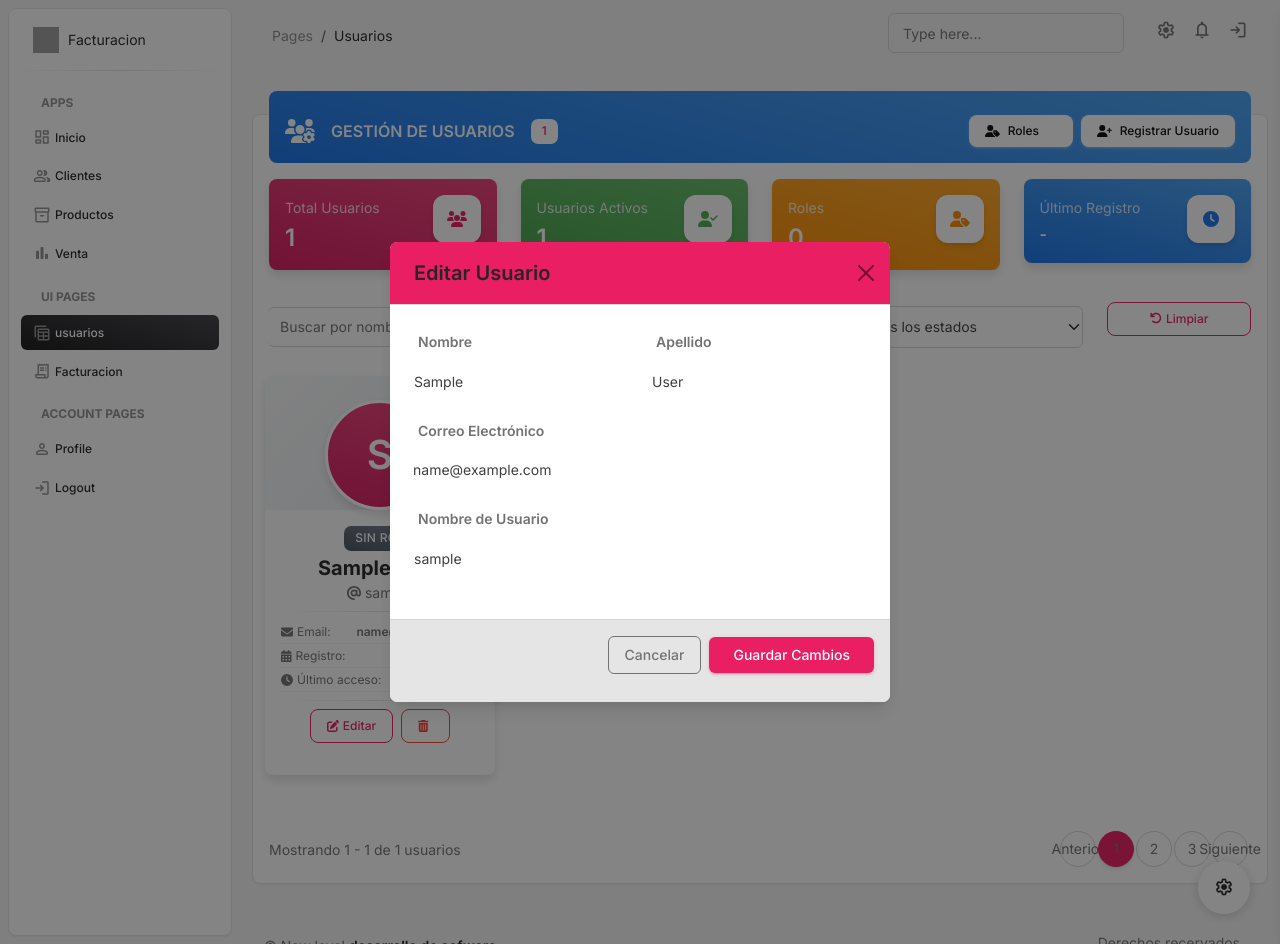
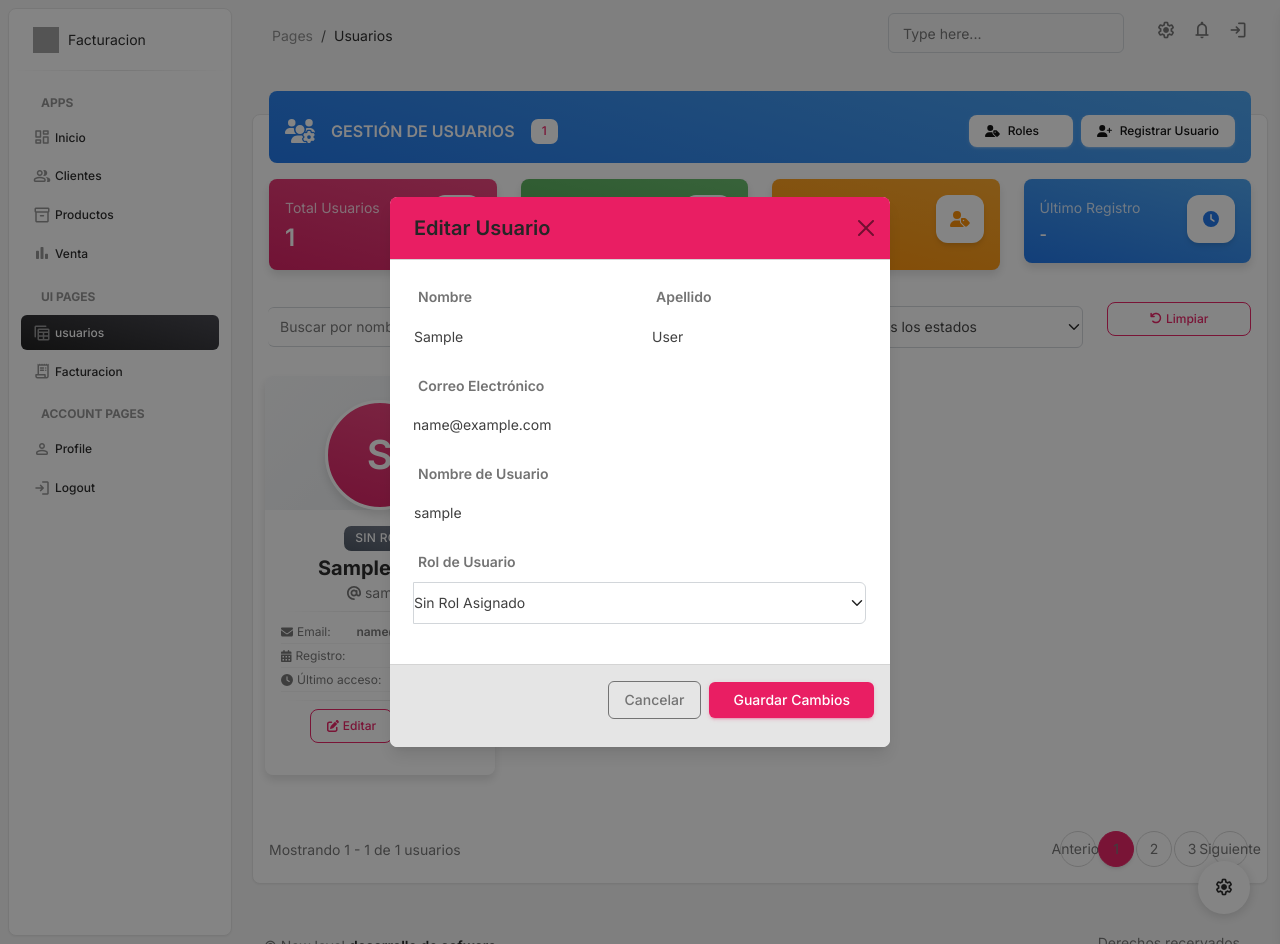
Before and after one commit to Newlevel-Developers/facturacion_web, a Django app: page /usuarios/ in a window 1280 px wide, after a click on "Editar". Run offline with Django 4.2, Linux system fonts and the light colour scheme; the visitor is signed in with stand-in values (Sample User, id 1); data comes from the database, SQL or seed files in the repository; some libraries are stand-ins or nearby versions; grey boxes are pictures that could not be loaded.

Commit message:
agregar roles a usuarios

```diff
--- a/facturacion/models/__init__.py
+++ b/facturacion/models/__init__.py
@@ -1,3 +1,5 @@
 from .client import tipo_documnento, Cliente
 from .product import Categoria, Producto
 from .invoices import Factura, DetalleFactura
+from .ingesroStock import IngresoStock
+from .provider import Proveedor
--- a/facturacion/templates/modales/editar_user.html
+++ b/facturacion/templates/modales/editar_user.html
@@ -34,6 +34,23 @@
             <label class="form-label fw-bold">Nombre de Usuario</label>
             <input type="text" name="username" class="form-control" value="{{ usuario.username }}" required>
           </div>
+
+          <!-- Selector de Rol para la Edición (Marca automáticamente el rol actual del usuario) -->
+          <div class="mb-3">
+            <label class="form-label fw-bold">Rol de Usuario</label>
+            <div class="input-group">
+              <span class="input-group-text"><i class="bi bi-shield-lock"></i></span>
+              <select name="role_id" class="form-select">
+                <option value="">Sin Rol Asignado</option>
+                {% for rol in roles %}
+                  <option value="{{ rol.id }}" {% if rol in usuario.groups.all %}selected{% endif %}>
+                    {{ rol.name }}
+                  </option>
+                {% endfor %}
+              </select>
+            </div>
+          </div>
+
         </div>
 
         <div class="modal-footer bg-light">
--- a/facturacion/templates/modales/registrar_user.html
+++ b/facturacion/templates/modales/registrar_user.html
@@ -36,6 +36,20 @@
             <input type="text" name="username" class="form-control" id="username" placeholder="juanp88" required>
           </div>
 
+          <!-- Selector de Rol para el Registro -->
+          <div class="mb-3">
+            <label for="role" class="form-label fw-bold">Rol de Usuario</label>
+            <div class="input-group">
+              <span class="input-group-text"><i class="bi bi-shield-lock"></i></span>
+              <select name="role_id" id="role" class="form-select" required>
+                <option value="" selected disabled>Selecciona un rol...</option>
+                {% for rol in roles %}
+                  <option value="{{ rol.id }}">{{ rol.name }}</option>
+                {% endfor %}
+              </select>
+            </div>
+          </div>
+
           <div class="mb-3">
             <label for="password" class="form-label fw-bold">Contraseña</label>
             <div class="input-group">
--- a/facturacion/templates/pages/usuarios.html
+++ b/facturacion/templates/pages/usuarios.html
@@ -195,7 +195,7 @@
                         <span class="badge bg-gradient-danger">Admin</span>
                       {% elif usuario.groups.first.name == 'Vendedor' %}
                         <span class="badge bg-gradient-success">Vendedor</span>
-                      elif usuario.groups.first.name == 'Cliente' %}
+                      {% elif usuario.groups.first.name == 'Cliente' %}
                         <span class="badge bg-gradient-info">Cliente</span>
                       {% else %}
                         <span class="badge bg-gradient-secondary">{{ usuario.groups.first.name|default:"Sin Rol" }}</span>
--- a/facturacion/views/users.py
+++ b/facturacion/views/users.py
@@ -32,24 +32,46 @@ def registrar_usuario(request):
         username = request.POST.get('username')
         password = request.POST.get('password')
 
-        if not username or not email or not password or not first_name or not last_name:
-            print("All fields are required!")
-            return redirect('/index')
+        # Obtenemos los IDs o el ID del rol/grupo seleccionado desde el formulario
+        # Se usa getlist si en el HTML permites varios roles (<select multiple>)
+        # o get si es un select de un solo rol.
+        role_id = request.POST.get('role_id')
+
+        if not all([username, email, password, first_name, last_name]):
+            messages.error(request, "Todos los campos son obligatorios.")
+            return redirect('/usuarios')
+
         try:
-            new_user = User.objects.create_user(username=username, password=password, email=email, first_name=first_name, last_name=last_name)
-            new_user.save()
-            print('User created successfully!')
+            # 1. Crear el usuario
+            new_user = User.objects.create_user(
+                username=username,
+                password=password,
+                email=email,
+                first_name=first_name,
+                last_name=last_name
+            )
+
+            # 2. Asignar el Rol (Grupo)
+            if role_id:
+                try:
+                    rol = Group.objects.get(id=role_id)
+                    new_user.groups.add(rol)  # Agrega el grupo/rol al usuario
+                except Group.DoesNotExist:
+                    messages.warning(request, "Usuario creado, pero el rol seleccionado no existe.")
+
+            messages.success(request, '¡Usuario registrado correctamente!')
             return redirect('/usuarios')
+
         except Exception as e:
-            print(f"Error creating user: {e}")
-            return redirect('/index')
-    else:
-        print("Invalid request method!")
-        return redirect('/usuarios')
+            messages.error(request, f"Error al crear el usuario: {e}")
+            return redirect('/usuarios')
+
+    return redirect('/usuarios')
 
 def editar_usuario(request):
     if request.method == 'POST':
         user_id = request.POST.get('user_id')
+        role_id = request.POST.get('role_id')  # Captura el nuevo rol seleccionado
 
         try:
             user = User.objects.get(id=user_id)
@@ -58,23 +80,37 @@ def editar_usuario(request):
             user.email = request.POST.get('email')
             user.username = request.POST.get('username')
 
-            # Validación simple
+            # Validación
             if not all([user.first_name, user.last_name, user.email, user.username]):
                 messages.error(request, "Todos los campos son obligatorios.")
-                return redirect('/tables')
+                return redirect('/usuarios')
 
+            # 1. Guardar cambios básicos del usuario
             user.save()
-            messages.success(request, '¡Usuario actualizado correctamente!')
-            return redirect('/tables')
+
+            # 2. Actualizar el Rol (Grupo)
+            if role_id:
+                try:
+                    rol = Group.objects.get(id=role_id)
+                    # user.groups.set([rol]) limpia los roles anteriores y asigna el nuevo
+                    user.groups.set([rol])
+                except Group.DoesNotExist:
+                    messages.warning(request, "El rol seleccionado no existe.")
+            else:
+                # Si no se seleccionó ningún rol, limpia los roles del usuario
+                user.groups.clear()
+
+            messages.success(request, '¡Usuario y rol actualizados correctamente!')
+            return redirect('/usuarios')
 
         except User.DoesNotExist:
             messages.error(request, "Usuario no encontrado.")
         except Exception as e:
             messages.error(request, f"Error: {e}")
 
-        return redirect('/tables')
+        return redirect('/usuarios')
 
-    return redirect('/index')
+    return redirect('/usuarios')
 
 def editar_perfil(request):
     pass
```
Also changed, not shown: facturacion/migrations/0004_proveedor_ingresostock.py (added).
